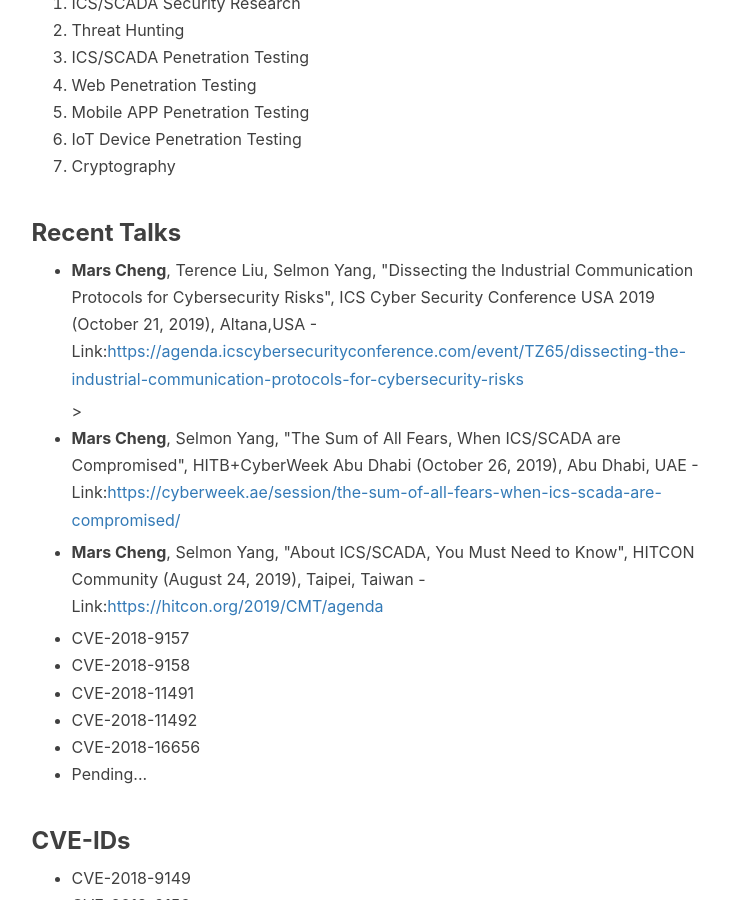
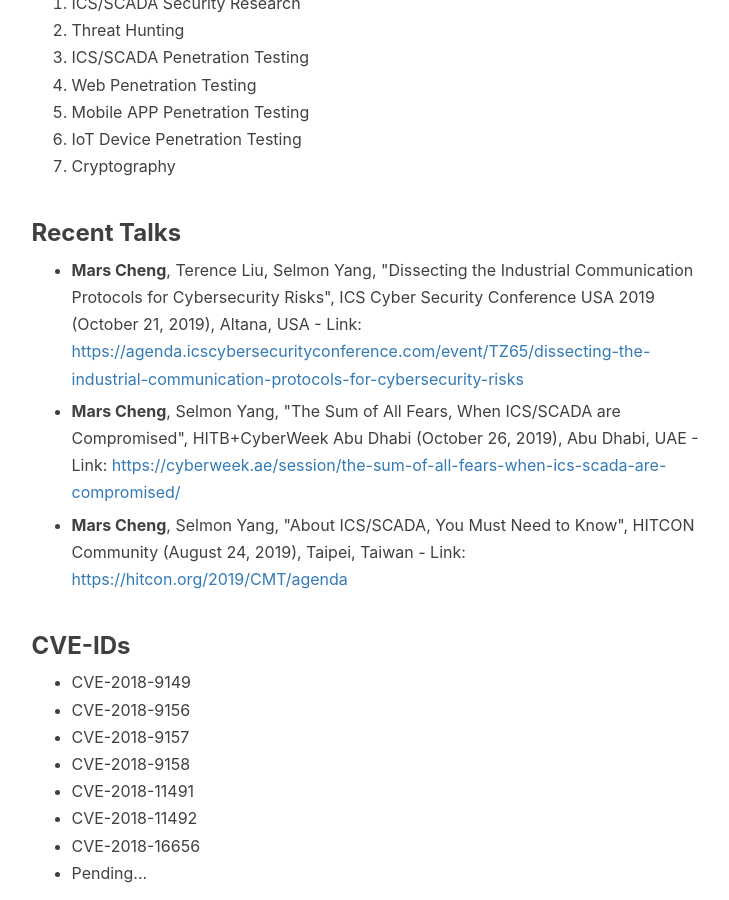
Before and after one commit to Chung-lun/marscheng.github.io, a Jekyll site: the page built from about.html, in a window 1280 px wide and 900 px high, scrolled down 931 px. Shown: the whole window, without its empty margins (136-865 px from the left). Built offline with Jekyll 4.4.1, drawn with Linux system fonts in a browser that asks for light colours; nearby versions of some CDN libraries; comment, search, counter and statistics services are not loaded.

Commit message:
Update about.html

```diff
--- a/about.html
+++ b/about.html
@@ -32,21 +32,16 @@ header-img: "img/about-me.jpg"
         <h3 id="recent_talks"><strong>Recent Talks</strong></h3>
          <ul>
         <li>
-          <p><strong>Mars Cheng</strong>, Terence Liu, Selmon Yang, "Dissecting the Industrial Communication Protocols for Cybersecurity Risks", ICS Cyber Security Conference USA 2019 (October 21, 2019), Altana,USA - Link:<a href="https://agenda.icscybersecurityconference.com/event/TZ65/dissecting-the-industrial-communication-protocols-for-cybersecurity-risks" target="_blank">https://agenda.icscybersecurityconference.com/event/TZ65/dissecting-the-industrial-communication-protocols-for-cybersecurity-risks</a></p>>
+          <p><strong>Mars Cheng</strong>, Terence Liu, Selmon Yang, "Dissecting the Industrial Communication Protocols for Cybersecurity Risks", ICS Cyber Security Conference USA 2019 (October 21, 2019), Altana, USA - Link: <a href="https://agenda.icscybersecurityconference.com/event/TZ65/dissecting-the-industrial-communication-protocols-for-cybersecurity-risks" target="_blank">https://agenda.icscybersecurityconference.com/event/TZ65/dissecting-the-industrial-communication-protocols-for-cybersecurity-risks</a></p>
         </li>
 
-        <li><p><strong>Mars Cheng</strong>, Selmon Yang, "The Sum of All Fears, When ICS/SCADA are Compromised", HITB+CyberWeek Abu Dhabi (October 26, 2019), Abu Dhabi, UAE - Link:<a href="https://cyberweek.ae/session/the-sum-of-all-fears-when-ics-scada-are-compromised/" target="_blank">https://cyberweek.ae/session/the-sum-of-all-fears-when-ics-scada-are-compromised/</a></p>
+        <li><p><strong>Mars Cheng</strong>, Selmon Yang, "The Sum of All Fears, When ICS/SCADA are Compromised", HITB+CyberWeek Abu Dhabi (October 26, 2019), Abu Dhabi, UAE - Link: <a href="https://cyberweek.ae/session/the-sum-of-all-fears-when-ics-scada-are-compromised/" target="_blank">https://cyberweek.ae/session/the-sum-of-all-fears-when-ics-scada-are-compromised/</a></p>
         </li>
 
-        <li><p><strong>Mars Cheng</strong>, Selmon Yang, "About ICS/SCADA, You Must Need to Know", HITCON Community (August 24, 2019), Taipei, Taiwan - Link:<a href="https://hitcon.org/2019/CMT/agenda" target="_blank">https://hitcon.org/2019/CMT/agenda</a></p>
+        <li><p><strong>Mars Cheng</strong>, Selmon Yang, "About ICS/SCADA, You Must Need to Know", HITCON Community (August 24, 2019), Taipei, Taiwan - Link: <a href="https://hitcon.org/2019/CMT/agenda" target="_blank">https://hitcon.org/2019/CMT/agenda</a></p>
         </li>
 
-        <li>CVE-2018-9157</li>
-        <li>CVE-2018-9158</li>
-        <li>CVE-2018-11491</li>
-        <li>CVE-2018-11492</li>
-        <li>CVE-2018-16656</li>
-        <li>Pending...</li>
+
     </ul>
 
       <h3 id="cve-ids"><strong>CVE-IDs</strong></h3>
```
